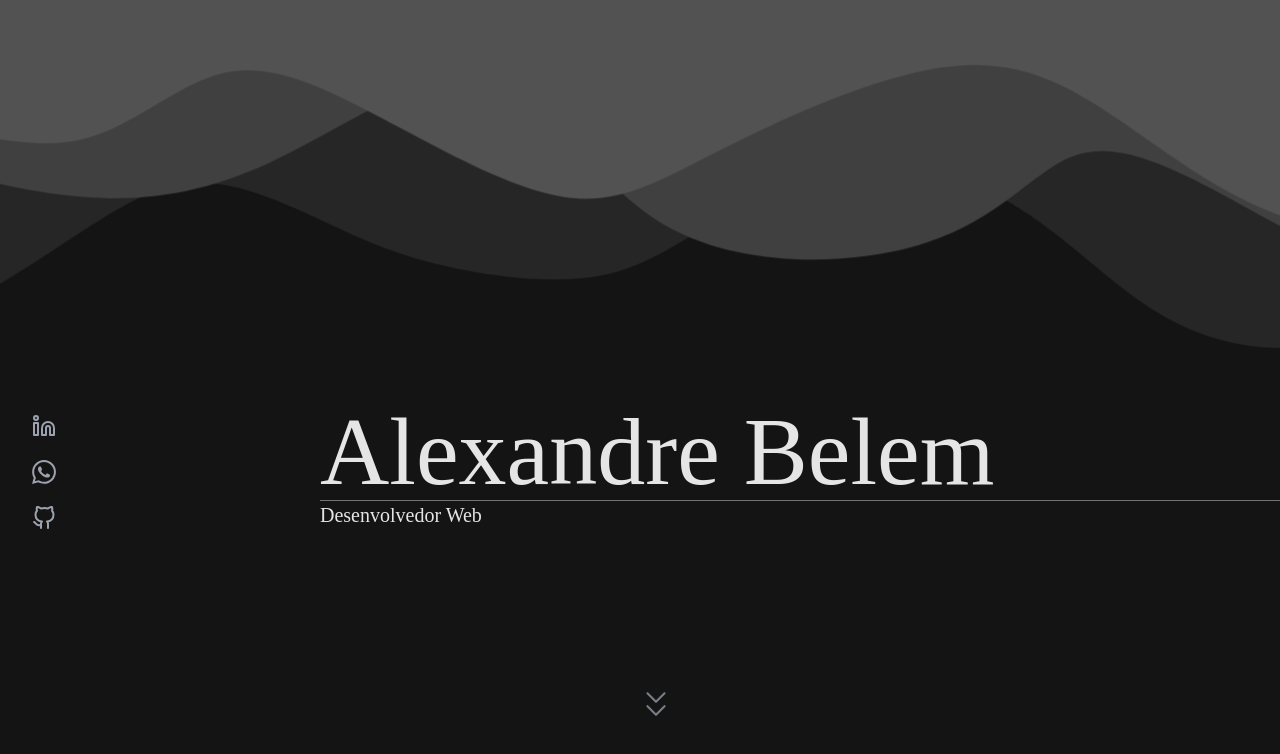
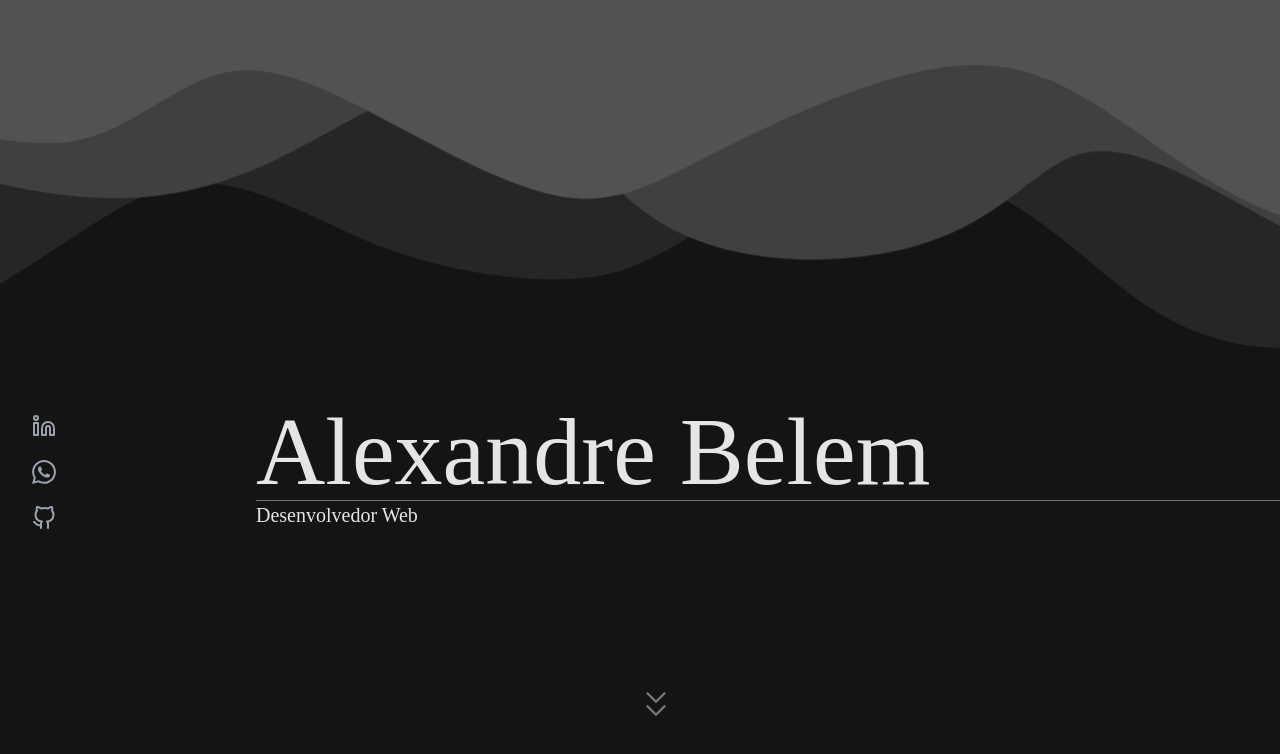
Before and after one commit to alexandrebelem21/Portifolio_React, a React (Create React App) app: page / in a window 1280 px wide. Shown: the top 754 px of the page. Built offline with nearby package versions, Linux system fonts and the light colour scheme.

Commit message:
fix: Text About

```diff
--- a/src/components/About.js
+++ b/src/components/About.js
@@ -16,7 +16,7 @@ function About() {
       >
         <img src={ale} className="md:w-full w-[200px] pr-8 " alt="Minha imagem" />
       </div>
-      <div className="text-left mx-auto px-16
+      <div className="text-left mx-auto mr-8
       pl-20 md:pl-8
       md:px-4 md:col-start-4 md:col-end-9
       h-[100%]
--- a/src/components/Tela1.js
+++ b/src/components/Tela1.js
@@ -54,7 +54,7 @@ function Tela1() {
           />
         </svg>
 
-        <div className="mx-[25%] w-[100vw] md:mb-[35%] md:top[55%] text-neutral-200">
+        <div className="mx-[20%] w-[100vw] md:mb-[35%] md:top[55%] text-neutral-200">
           <div className="grid grid-rows-2 divide-y divide-neutral-500">
             <h1 className="text-4xl md:text-8xl font-righteous ">
               Alexandre Belem
```
